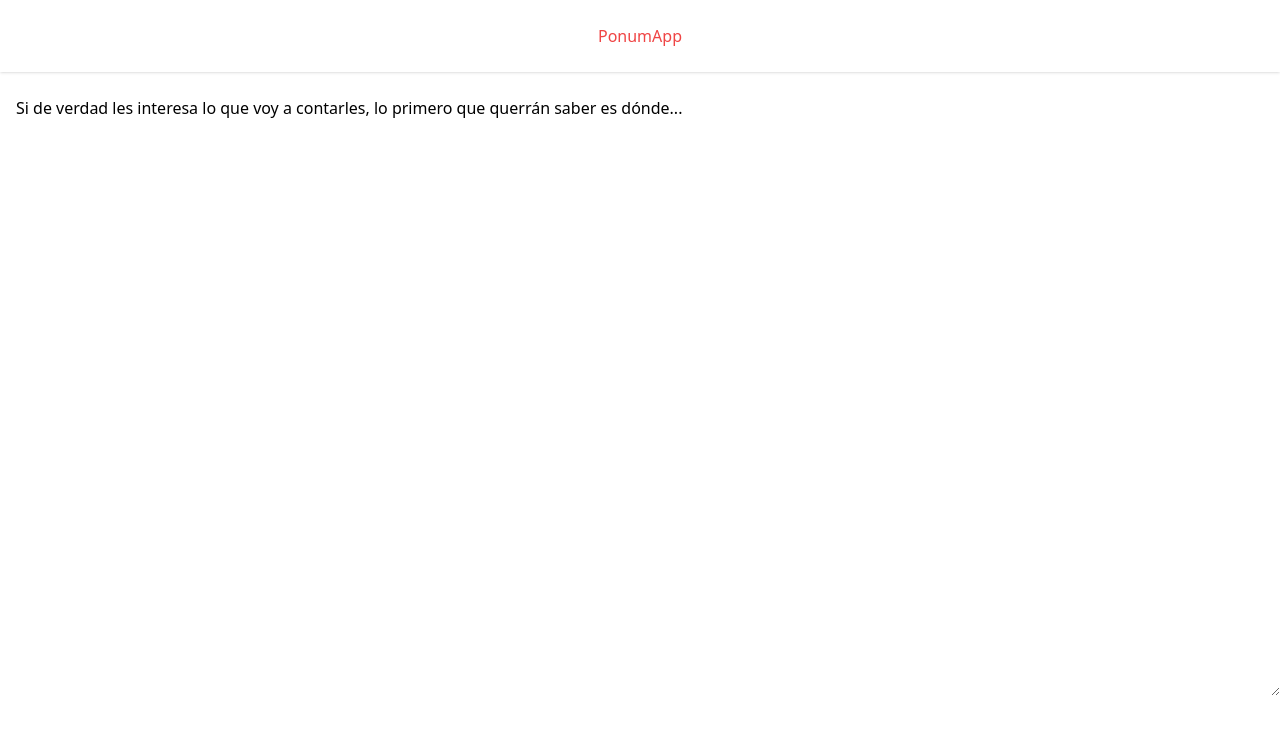
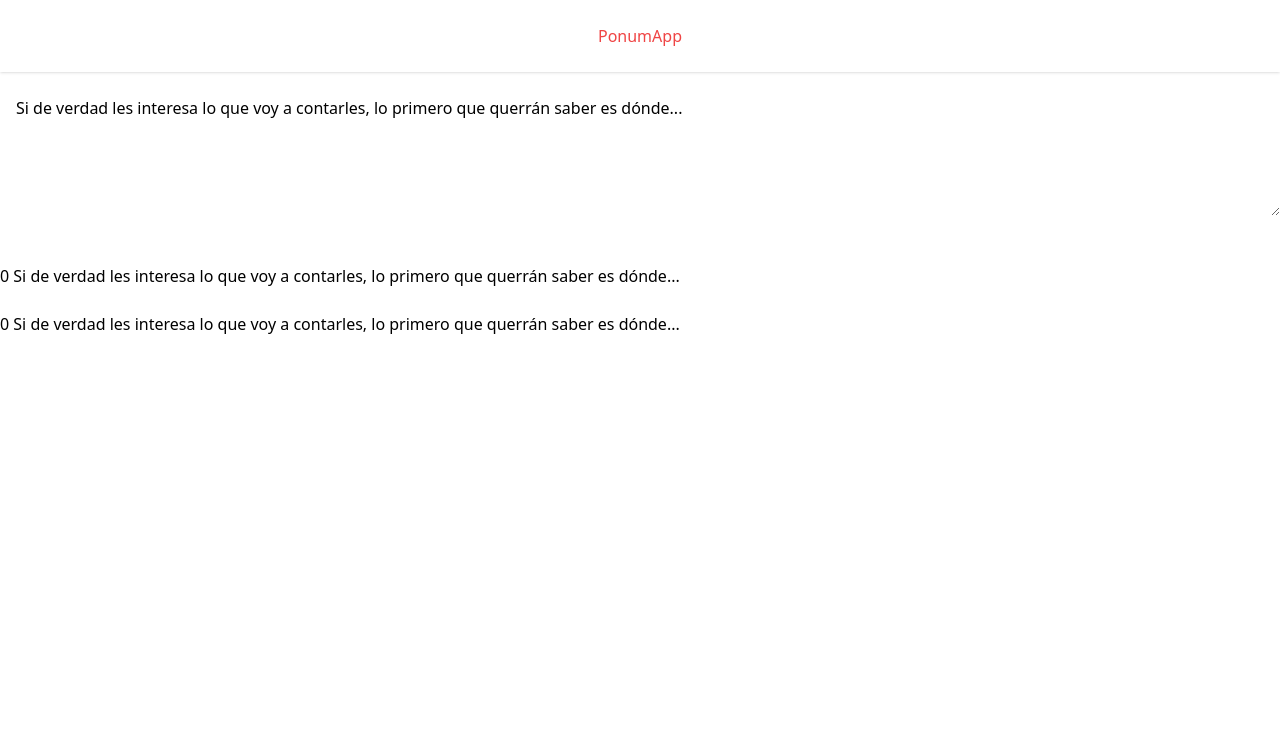
Before and after one commit to DiegoAndriano/AnalisisEscritura, a Vue app: page / in a window 1280 px wide. Shown: the top 734 px of the page. Built offline with nearby package versions, Linux system fonts and the light colour scheme.

Commit message:
debugging data

```diff
--- a/src/components/WriteArea.vue
+++ b/src/components/WriteArea.vue
@@ -1,25 +1,33 @@
 <script setup lang='ts'>
-import { useTextStore } from "@/stores/text"
+import { useTextStore } from '@/stores/text'
 import { ref, onMounted } from 'vue'
 import type { Ref } from 'vue'
 
-const textStore = useTextStore();
+const textStore = useTextStore()
 
 let placeholders = [
-  "Theodore está en la tumba. \n Las palabras, mientras las escribo, tienen tan poco sentido como...",
-  "Si de verdad les interesa lo que voy a contarles, lo primero que querrán saber es dónde...",
-  "Dormíamos en lo que, en otros tiempos, había sido el gimnasio. El suelo, de madera barnizada...",
-];
+  'Theodore está en la tumba. \n Las palabras, mientras las escribo, tienen tan poco sentido como...',
+  'Si de verdad les interesa lo que voy a contarles, lo primero que querrán saber es dónde...',
+  'Dormíamos en lo que, en otros tiempos, había sido el gimnasio. El suelo, de madera barnizada...'
+]
 
-const text: Ref<String> = ref(placeholders[Math.floor(Math.random() * placeholders.length)]);
+const text: Ref<String> = ref(placeholders[Math.floor(Math.random() * placeholders.length)])
 
 onMounted(() => updateText())
 
-let updateText = function(){
+let updateText = function() {
   textStore.text = text.value
 }
 
 </script>
 <template>
-  <textarea @keyup='updateText' rows='25' class='w-full px-4 my-6' v-model="text"></textarea>
+  <div class='flex flex-col justify-around'>
+    <textarea @keyup='updateText' rows='5' class='w-full px-4 my-6' v-model='text'></textarea>
+    <div class='py-6' v-for='(paragraph, index) in textStore.allParagraphs' :key='index + "2"'>
+      <p>{{ `${index} ${paragraph}` }}</p>
+    </div>
+    <div v-for='(sentence, index ) in textStore.sentences' :key='index + "1"'>
+      <p>{{ `${index} ${sentence}` }}</p>
+    </div>
+  </div>
 </template>
--- a/src/views/HomeView.vue
+++ b/src/views/HomeView.vue
@@ -4,8 +4,8 @@ import StatsArea from '../components/StatsArea.vue'
 </script>
 
 <template>
-  <main class='flex'>
+  <main>
+    <StatsArea></StatsArea>
     <WriteArea></WriteArea>
-    <StatsArea></StatsArea>
   </main>
 </template>
```
